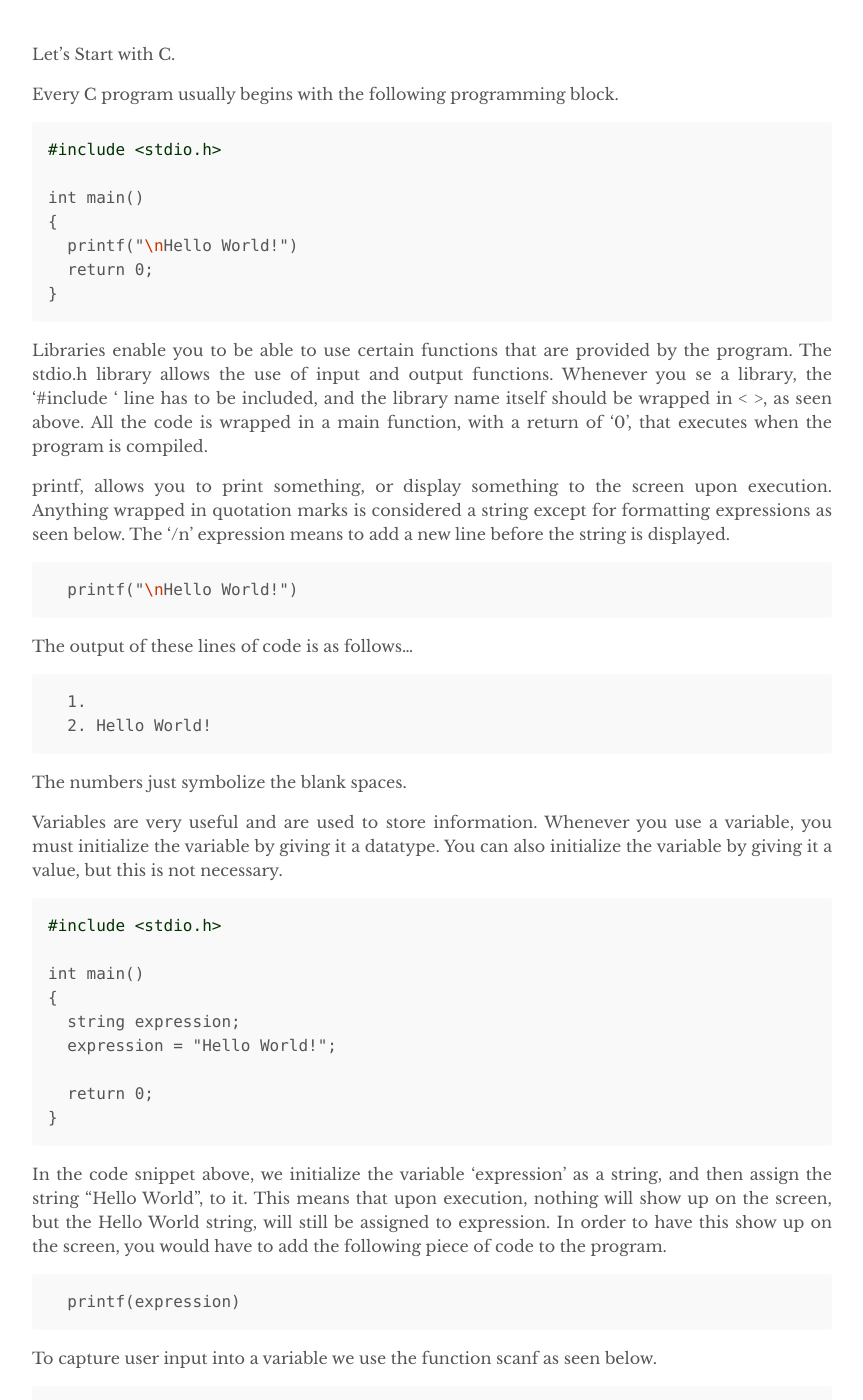
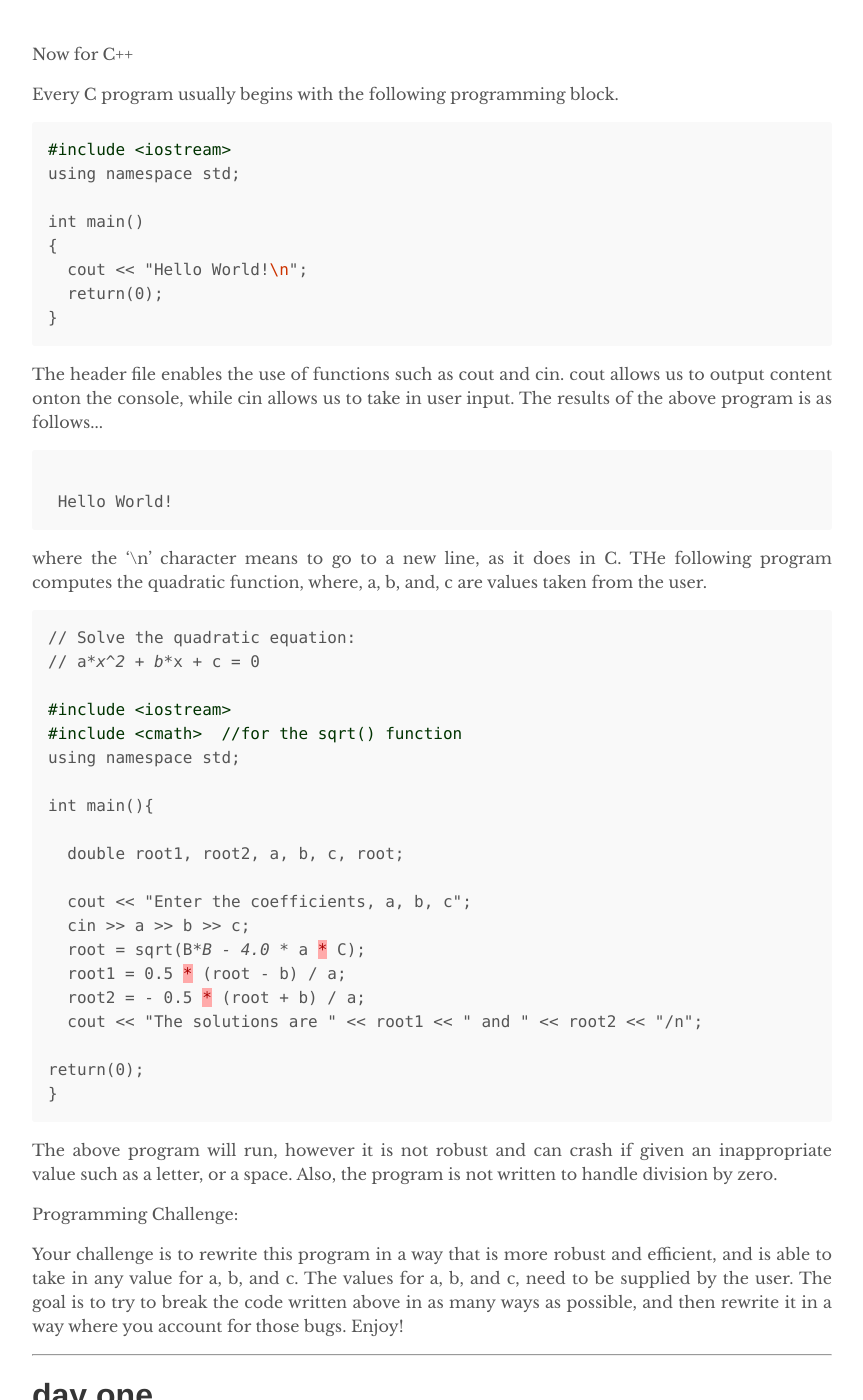
Before and after one commit to igweckay/code, a Jekyll site: the page built from ccplusplus.md, in a window 1280 px wide and 1400 px high, scrolled down 251 px. Shown: the whole window, without its empty margins (208-1071 px from the left). Built offline with Jekyll 4.4.1, drawn with Linux system fonts in a browser that asks for light colours.

Commit message:
added say 2 for c/c++ content

```diff
--- a/ccplusplus.md
+++ b/ccplusplus.md
@@ -1,9 +1,68 @@
 ---
 layout: post
-title: "day one"
+title: "day two"
 author: "kay"
 permalink: /ccplusplus/
 ---
+Now for C++
+
+Every C program usually begins with the following programming block.
+
+{% highlight markdown %}
+#include <iostream>
+using namespace std;
+
+int main()
+{
+  cout << "Hello World!\n";
+  return(0);
+}
+{% endhighlight %}
+
+The header file <iostream> enables the use of functions such as cout and cin. cout allows us to output content onton the console, while cin allows us to take in user input. The results of the above program is as follows...
+
+{% highlight markdown %}
+ Hello World!
+
+{% endhighlight %}
+
+where the '\n' character means to go to a new line, as it does in C.
+THe following program computes the quadratic function, where, a, b, and, c are values taken from the user.
+
+{% highlight markdown %}
+// Solve the quadratic equation:
+// a*x^2 + b*x + c = 0
+
+#include <iostream>
+#include <cmath>  //for the sqrt() function
+using namespace std;
+
+int main(){
+
+  double root1, root2, a, b, c, root;
+
+  cout << "Enter the coefficients, a, b, c";
+  cin >> a >> b >> c;
+  root = sqrt(B*B - 4.0 * a * C);
+  root1 = 0.5 * (root - b) / a;
+  root2 = - 0.5 * (root + b) / a;
+  cout << "The solutions are " << root1 << " and " << root2 << "/n";
+
+return(0);
+}
+
+{% endhighlight %}
+
+The above program will run, however it is not robust and can crash if given an inappropriate value such as a letter, or a space. Also, the program is not written to handle division by zero.
+
+Programming Challenge:
+
+Your challenge is to rewrite this program in a way that is more robust and efficient, and is able to take in any value for a, b, and c. The values for a, b, and c, need to be supplied by the user. The goal is to try to break the code written above in as many ways as possible, and then rewrite it in a way where you account for those bugs. Enjoy!
+
+
+
+--------------------------------------------------------------------------------
+<h1>day one</h1>
 
 Let's Start with C.
 
```
Also changed, not shown: _posts/2018-04-29-day-two-ccplusplus.md (added, +60 -0 lines).
